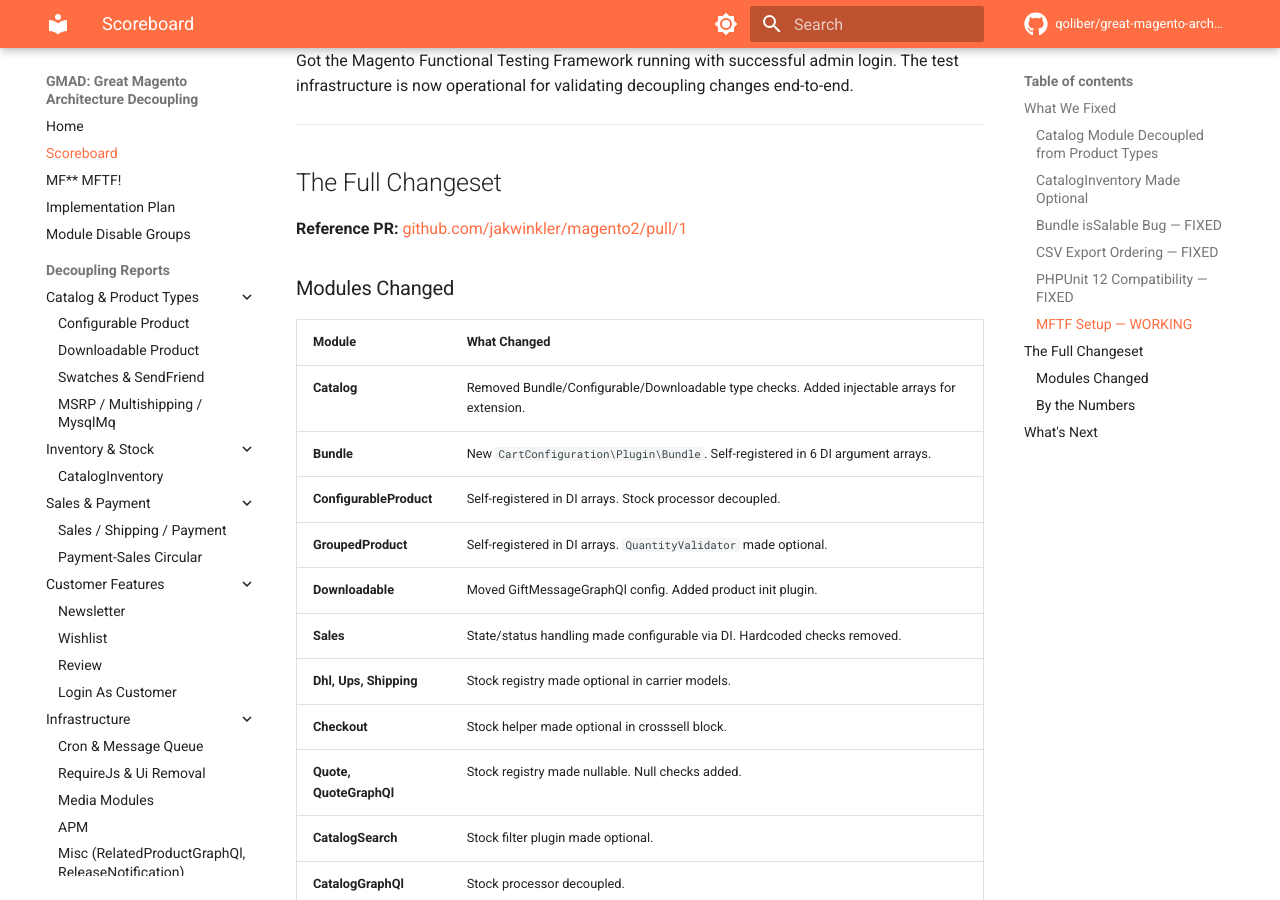
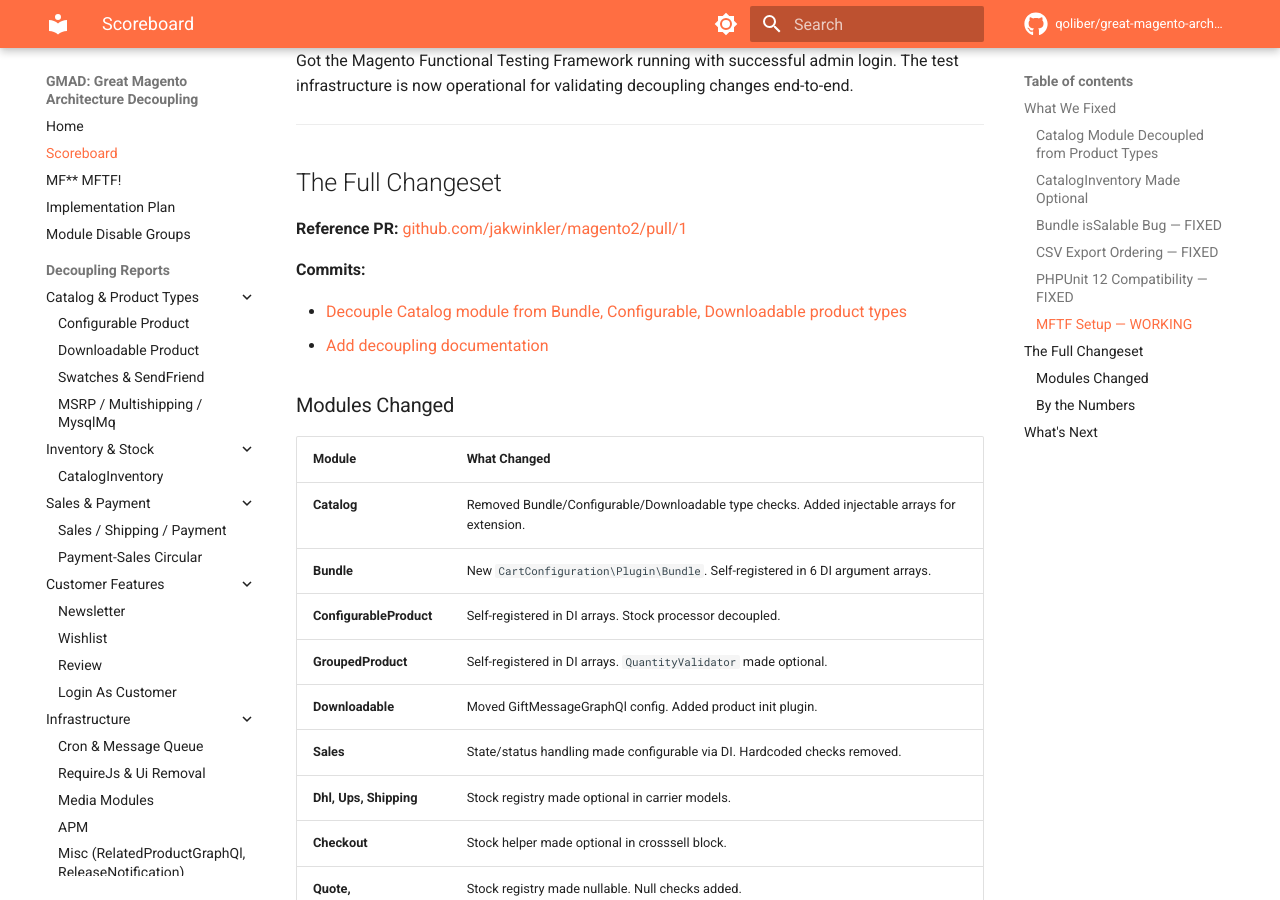
Before and after one commit to 5mehulhelp5/great-magento-architecture-decoupling, an MkDocs documentation site: the page built from docs/scoreboard.md, in a window 1280 px wide and 900 px high, scrolled down 1940 px. Built offline with MkDocs 1.6.1 and Material for MkDocs 9.7.7, drawn with Linux system fonts in a browser that asks for light colours; comment, search, counter and statistics services are not loaded.

Commit message:
Add PR commit links to scoreboard
Co-Authored-By: Claude Opus 4.6 (1M context) <noreply@anthropic.com>

```diff
--- a/docs/scoreboard.md
+++ b/docs/scoreboard.md
@@ -77,6 +77,11 @@ Got the Magento Functional Testing Framework running with successful admin login
 
 **Reference PR:** [github.com/jakwinkler/magento2/pull/1](https://github.com/jakwinkler/magento2/pull/1)
 
+**Commits:**
+
+- [Decouple Catalog module from Bundle, Configurable, Downloadable product types](https://github.com/jakwinkler/magento2/pull/1/commits/1d761e436a83421fee3bff1870089520049b8a56)
+- [Add decoupling documentation](https://github.com/jakwinkler/magento2/pull/1/commits/2bc1dc4a7d3a11b70408c7bbd68a5e2fbf456a8e)
+
 ### Modules Changed
 
 | Module | What Changed |
```
